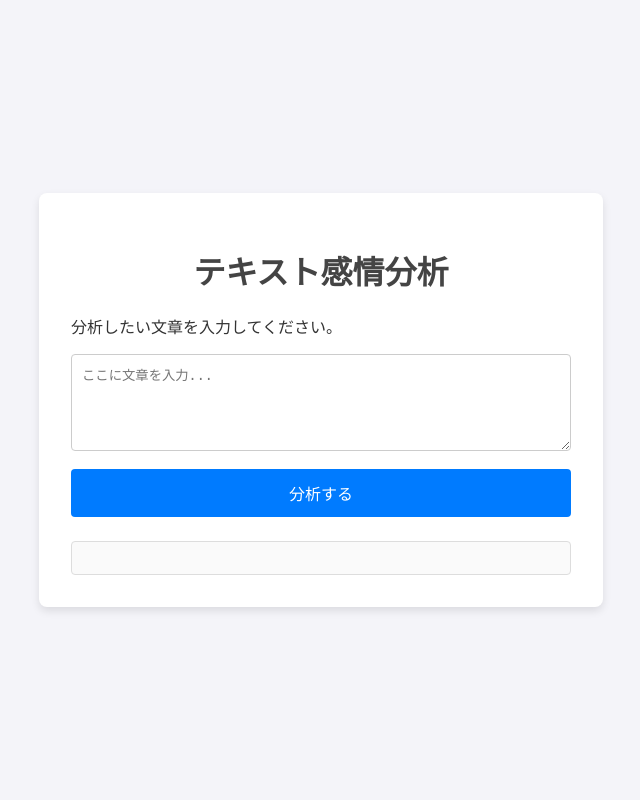
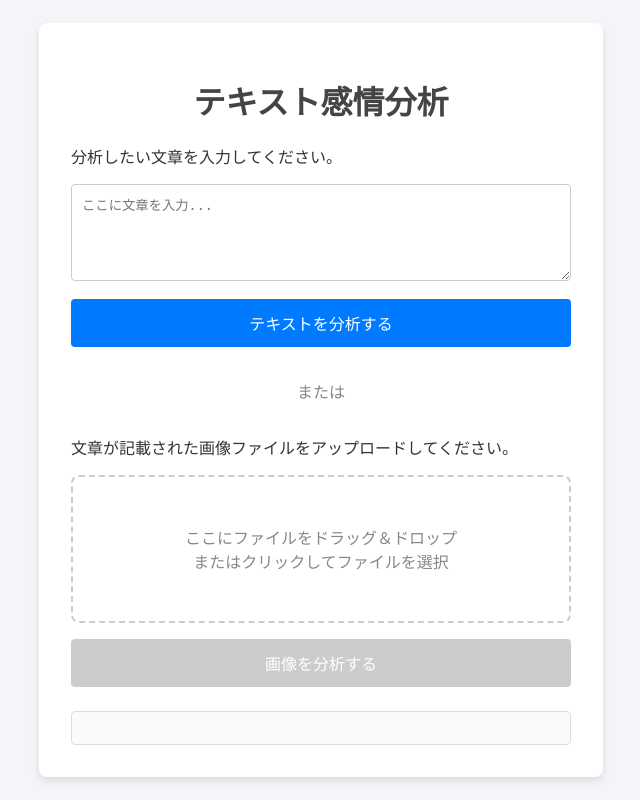
Before and after one commit to nalgo-intern/team-a-2025-summer-08-25, a Flask app: page / in a window 1280 px wide. Shown: the whole page, without its empty margins (319-959 px from the left). Run offline with Flask 3, Linux system fonts and the light colour scheme.

Commit message:
画像に対応したプロトタイプ

```diff
--- a/app.py
+++ b/app.py
@@ -6,27 +6,54 @@ app = Flask(__name__)
 def index():
     return render_template('index.html')
 
+# テキスト分析API
 @app.route('/analyze', methods=['POST'])
 def analyze():
-    # フロントエンドから送られてきたJSONデータを取得
     data = request.get_json()
     input_text = data['text']
 
-    # 分析結果の取得（今回はダミーを使用）
+    # --- 感情分析処理 ---
+
     dummy_scores = {
         "入力された文章": input_text,
+        "喜び": 3, "悲しみ": 0, "怒り": 1, "驚き": 2,
+        "恐怖": 0, "嫌悪": 0, "信頼": 2, "期待": 1
+    }
+    return jsonify(dummy_scores)
+
+# 画像分析API
+@app.route('/analyze_image', methods=['POST'])
+def analyze_image():
+    # 'image_file'というキーでファイルが送られてきたかチェック
+    if 'image_file' not in request.files:
+        return jsonify({"error": "画像ファイルがありません"}), 400
+
+    file = request.files['image_file']
+
+    # ファイル名が空でないかチェック
+    if file.filename == '':
+        return jsonify({"error": "ファイルが選択されていません"}), 400
+
+    # --- OCR処理 ---
+
+    # ダミーのテキストを返す
+    extracted_text = "画像から抽出したテキストです。今日は良い天気ですね。"
+
+    # --- 感情分析処理 ---
+
+    dummy_scores = {
+        "入力された文章": extracted_text,
         "喜び": 3,
         "悲しみ": 0,
-        "怒り": 1,
-        "驚き": 2,
+        "怒り": 0,
+        "驚き": 1,
         "恐怖": 0,
         "嫌悪": 0,
-        "信頼": 2,
-        "期待": 1
+        "信頼": 3,
+        "期待": 2
     }
+    return jsonify(dummy_scores)
 
-    # 結果をJSON形式でフロントエンドに返す
-    return jsonify(dummy_scores)
 
 if __name__ == '__main__':
     app.run(debug=True)
--- a/static/script.js
+++ b/static/script.js
@@ -1,22 +1,29 @@
 const textInput = document.getElementById('text-input');
-const analyzeButton = document.getElementById('analyze-button');
-// ★★★ HTMLの id="result-area" を持つ要素を正確に取得します ★★★
+const analyzeTextButton = document.getElementById('analyze-text-button');
 const resultArea = document.getElementById('result-area');
 
-// 表示順を固定するための配列を定義
+// 画像関連のDOM要素
+const dropZone = document.getElementById('drop-zone');
+const fileInput = document.getElementById('file-input');
+const imagePreviewContainer = document.getElementById('image-preview-container');
+const analyzeImageButton = document.getElementById('analyze-image-button');
+
+// グローバル変数で選択されたファイルを保持
+let selectedFile = null;
+
+// 表示順を固定するための配列
 const emotionOrder = [
     "喜び", "悲しみ", "怒り", "驚き", "恐怖", "嫌悪", "信頼", "期待"
 ];
 
-console.log('操作対象の要素:', resultArea);
 
-// 「分析する」ボタンがクリックされたら非同期処理を実行
-analyzeButton.addEventListener('click', async () => {
-    // ... (以降の処理は変更ありません) ...
+// --- イベントリスナーの設定 ---
+
+// 1. テキスト分析ボタンのクリックイベント
+analyzeTextButton.addEventListener('click', async () => {
     const inputText = textInput.value;
-
     if (!inputText.trim()) {
-        resultArea.innerHTML = '<p>文章を入力してください。</p>';
+        displayError('文章を入力してください。');
         return;
     }
 
@@ -26,29 +33,110 @@ analyzeButton.addEventListener('click', async () => {
             headers: { 'Content-Type': 'application/json' },
             body: JSON.stringify({ text: inputText }),
         });
+        if (!response.ok) throw new Error('サーバーエラー');
+        const data = await response.json();
+        displayResults(data);
+    } catch (error) {
+        displayError('テキスト分析中にエラーが発生しました。');
+    }
+});
 
-        if (!response.ok) {
-            throw new Error('サーバーからの応答が正常ではありません。');
+// 2. 画像分析ボタンのクリックイベント
+analyzeImageButton.addEventListener('click', async () => {
+    if (!selectedFile) {
+        displayError('画像ファイルを選択してください。');
+        return;
     }
 
+    // FormDataオブジェクトを作成してファイルを追加
+    const formData = new FormData();
+    formData.append('image_file', selectedFile);
+
+    try {
+        const response = await fetch('/analyze_image', {
+            method: 'POST',
+            body: formData, // FormDataを使う場合、headersは自動で設定される
+        });
+        if (!response.ok) throw new Error('サーバーエラー');
         const data = await response.json();
-        resultArea.innerHTML = '';
+        displayResults(data);
+    } catch (error) {
+        displayError('画像分析中にエラーが発生しました。');
+    }
+});
+
+// 3. 画像ドロップゾーンのイベント
+dropZone.addEventListener('click', () => fileInput.click()); // クリック時にファイル選択ダイアログを開く
+
+dropZone.addEventListener('dragover', (e) => {
+    e.preventDefault(); // ブラウザのデフォルト動作を無効化
+    dropZone.classList.add('dragover');
+});
+
+dropZone.addEventListener('dragleave', () => {
+    dropZone.classList.remove('dragover');
+});
+
+dropZone.addEventListener('drop', (e) => {
+    e.preventDefault();
+    dropZone.classList.remove('dragover');
+    const files = e.dataTransfer.files;
+    if (files.length > 0) {
+        handleFile(files[0]);
+    }
+});
+
+// 4. ファイルインプットの変更イベント
+fileInput.addEventListener('change', () => {
+    if (fileInput.files.length > 0) {
+        handleFile(fileInput.files[0]);
+    }
+});
+
+
+// --- 補助関数 ---
+
+/** ファイルが選択されたときの共通処理 */
+function handleFile(file) {
+    // 画像ファイルかどうかの簡易チェック
+    if (!file.type.startsWith('image/')) {
+        displayError('画像ファイルを選択してください。');
+        return;
+    }
+
+    selectedFile = file;
+
+    // 画像プレビューを表示
+    const reader = new FileReader();
+    reader.onload = () => {
+        imagePreviewContainer.innerHTML = `<img src="${reader.result}" alt="選択された画像">`;
+    };
+    reader.readAsDataURL(file);
+
+    // 画像分析ボタンを有効化
+    analyzeImageButton.disabled = false;
+}
+
+/** 分析結果を表示する共通関数 */
+function displayResults(data) {
+    if (data.error) {
+        displayError(data.error);
+        return;
+    }
+
     let htmlContent = '<h2>分析結果</h2>';
-
     if (data["入力された文章"]) {
         htmlContent += `<p><strong>入力された文章:</strong> ${data["入力された文章"]}</p>`;
     }
-
     emotionOrder.forEach(emotion => {
         if (data.hasOwnProperty(emotion)) {
             htmlContent += `<p><strong>${emotion}:</strong> ${data[emotion]}</p>`;
         }
     });
+    resultArea.innerHTML = htmlContent;
+}
 
-        resultArea.innerHTML = htmlContent;
-
-    } catch (error) {
-        console.error('エラー:', error);
-        resultArea.innerHTML = `<p style="color: red;">分析中にエラーが発生しました。</p>`;
+/** エラーメッセージを表示する共通関数 */
+function displayError(message) {
+    resultArea.innerHTML = `<p style="color: red;">${message}</p>`;
 }
-});
--- a/static/style.css
+++ b/static/style.css
@@ -47,6 +47,48 @@ button:hover {
     background-color: #0056b3;
 }
 
+.input-section {
+    margin-bottom: 1.5em;
+}
+
+.divider {
+    text-align: center;
+    margin: 2em 0;
+    color: #888;
+}
+
+#drop-zone {
+    border: 2px dashed #ccc;
+    border-radius: 8px;
+    padding: 2em;
+    text-align: center;
+    color: #888;
+    cursor: pointer;
+    transition: background-color 0.2s, border-color 0.2s;
+}
+
+#drop-zone:hover, #drop-zone.dragover {
+    background-color: #f0f8ff;
+    border-color: #007bff;
+}
+
+#image-preview-container {
+    margin-top: 1em;
+    text-align: center;
+}
+
+#image-preview-container img {
+    max-width: 100%;
+    max-height: 200px;
+    border-radius: 4px;
+    border: 1px solid #ddd;
+}
+
+button:disabled {
+    background-color: #ccc;
+    cursor: not-allowed;
+}
+
 #result-area {
     margin-top: 1.5em;
     padding: 1em;
--- a/templates/index.html
+++ b/templates/index.html
@@ -9,12 +9,26 @@
 <body>
     <div class="container">
         <h1>テキスト感情分析</h1>
-        <p>分析したい文章を入力してください。</p>
-        <textarea id="text-input" rows="5" placeholder="ここに文章を入力..."></textarea>
-        <button id="analyze-button">分析する</button>
 
-        <div id="result-area">
+        <div class="input-section">
+            <p>分析したい文章を入力してください。</p>
+            <textarea id="text-input" rows="5" placeholder="ここに文章を入力..."></textarea>
+            <button id="analyze-text-button">テキストを分析する</button>
+        </div>
+
+        <div class="divider">または</div>
+
+        <div class="input-section">
+            <p>文章が記載された画像ファイルをアップロードしてください。</p>
+            <div id="drop-zone">
+                <p>ここにファイルをドラッグ＆ドロップ<br>またはクリックしてファイルを選択</p>
+                <input type="file" id="file-input" accept="image/*" hidden>
             </div>
+            <div id="image-preview-container"></div>
+            <button id="analyze-image-button" disabled>画像を分析する</button>
+        </div>
+
+        <div id="result-area"></div>
     </div>
 
     <script src="{{ url_for('static', filename='script.js') }}"></script>
```
Lines whose indentation alone changed are shown as unchanged.
